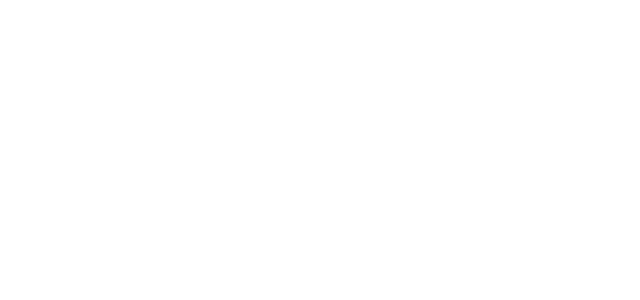
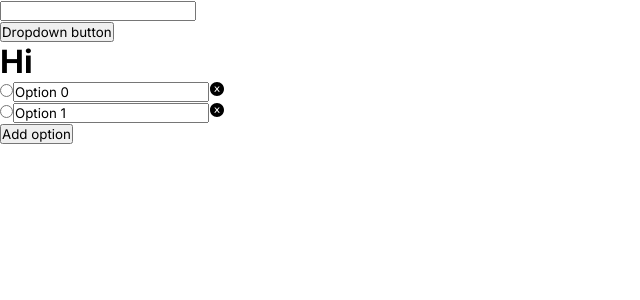
Before and after one commit to aibarrola/SubtleAsianNetwork, a React (Create React App) app: page /form in a window 1280 px wide. Shown: the top 300 px of the page, without its empty margins (0-640 px from the left). Built offline with nearby package versions, Linux system fonts and the light colour scheme.

Commit message:
Add multipleChoice

```diff
--- a/package.json
+++ b/package.json
@@ -9,14 +9,18 @@
     "@testing-library/jest-dom": "^4.2.4",
     "@testing-library/react": "^9.5.0",
     "@testing-library/user-event": "^7.2.1",
-    "axios": "^0.20.0",
+    "antd": "^4.15.0",
+    "axios": "^0.21.1",
     "lodash": "^4.17.21",
     "react": "^16.13.1",
     "react-beautiful-dnd": "^13.1.0",
+    "react-bootstrap": "^1.5.2",
     "react-dom": "^16.13.1",
     "react-ga": "^3.2.1",
+    "react-icons": "^4.2.0",
     "react-router-dom": "^5.2.0",
     "react-scripts": "3.4.3",
+    "reactstrap": "^8.9.0",
     "uuid": "^8.3.2"
   },
   "scripts": {
--- a/src/App.js
+++ b/src/App.js
@@ -21,7 +21,7 @@
 import SignUp from './components/pages/signup/signUp';
 import CreateCohort from './components/pages/cohort/createCohort';
 import Match from './components/pages/matching/match';
-
+import FormPage from './components/pages/formPage/formPage';
 
 function App() {
   useEffect(() => {
@@ -74,6 +74,9 @@
         <Route path="/match">
           <Match />
         </Route>
+        <Route path="/form">
+          <FormPage/>
+        </Route>
       </Switch>
     </Router>
   );
--- /dev/null
+++ b/src/components/pages/formPage/Checkboxes.css
@@ -0,0 +1,5 @@
+
+.flex-column{
+    display: flex;
+    flex-direction: column;
+}
--- /dev/null
+++ b/src/components/pages/formPage/Checkboxes.jsx
@@ -0,0 +1,25 @@
+import React, {useState} from 'react';
+import Dropdown from 'react-bootstrap/Dropdown';
+import DropdownButton from 'react-bootstrap/DropdownButton';
+import './Checkboxes.css';
+
+export default function Checkboxes(){
+    const [question, setQuestion] = useState('');
+
+    const updateQuestion = (e) => {
+        setQuestion(e.target.value)
+    }
+    return(
+        <div>
+            <input type='text' />
+            <DropdownButton className="dropdown-basic-button" title="Dropdown button">
+                <div className="flex-column">
+                    <Dropdown.Item href="#/action-1">Action</Dropdown.Item>
+                    <Dropdown.Item href="#/action-2">Another action</Dropdown.Item>
+                    <Dropdown.Item href="#/action-3">Something else</Dropdown.Item>
+                </div>
+            </DropdownButton>
+
+        </div>
+    )
+}
--- /dev/null
+++ b/src/components/pages/formPage/formPage.jsx
@@ -0,0 +1,11 @@
+import React from 'react';
+import Checkboxes from './Checkboxes';
+import MultipleChoice from './multipleChoice/multipleChoice';
+export default function formPage(){
+    return(
+        <div>
+            <Checkboxes />
+            <MultipleChoice />
+        </div>
+    )
+}
--- /dev/null
+++ b/src/components/pages/formPage/multipleChoice/multipleChoice.css
@@ -0,0 +1,4 @@
+.column-flex-container{
+    display: flex;
+    flex-direction: column;
+}
--- /dev/null
+++ b/src/components/pages/formPage/multipleChoice/multipleChoice.jsx
@@ -0,0 +1,56 @@
+import React, {useState} from 'react';
+import {AiFillCloseCircle} from 'react-icons/ai'
+import './multipleChoice.css';
+
+export default function MultipleChoice(){
+    const [questions, setQuestions] = useState(['Option 0','Option 1'])
+    // index to keep track of which questions user is clicking
+    const [index, setIndex] = useState(0)
+
+    function changeQuestion(e){
+        let newQuestions = [...questions]
+        newQuestions[index] = e.target.value
+        setQuestions(newQuestions)
+    }
+
+    function addQuestion(){
+        let index = questions.length
+        let newQuestions = [...questions]
+        newQuestions.push("Option " + index)
+        setQuestions(newQuestions)
+    }
+
+    function deleteQuestion(){
+        let newQuestions = [...questions]
+        newQuestions.splice(index,1)
+        setQuestions(newQuestions)
+    }
+    return(
+        <div>
+            <h1>Hi</h1>
+            <div className="column-flex-container">
+            {
+
+                questions.map(question =>
+                    <label
+                        // whenever user click to change the question, update the index as well
+                        onClick = {() => {setIndex(questions.indexOf(question))}}
+                    >
+                        <input
+                            name = 'answerGroup'
+                            type ="radio"
+                            value={question}
+                        />
+                        <input
+                            value = {question.charAt(0).toUpperCase() + question.slice(1)}
+                            onChange = {changeQuestion}
+                        />
+                        <AiFillCloseCircle onClick= {deleteQuestion}/>
+                    </label>
+                )
+            }
+            </div>
+            <button onClick = {addQuestion} >Add option</button>
+        </div>
+    )
+}
```
Also changed, not shown: 1 other file (tests, documents, lock files or other folders).
